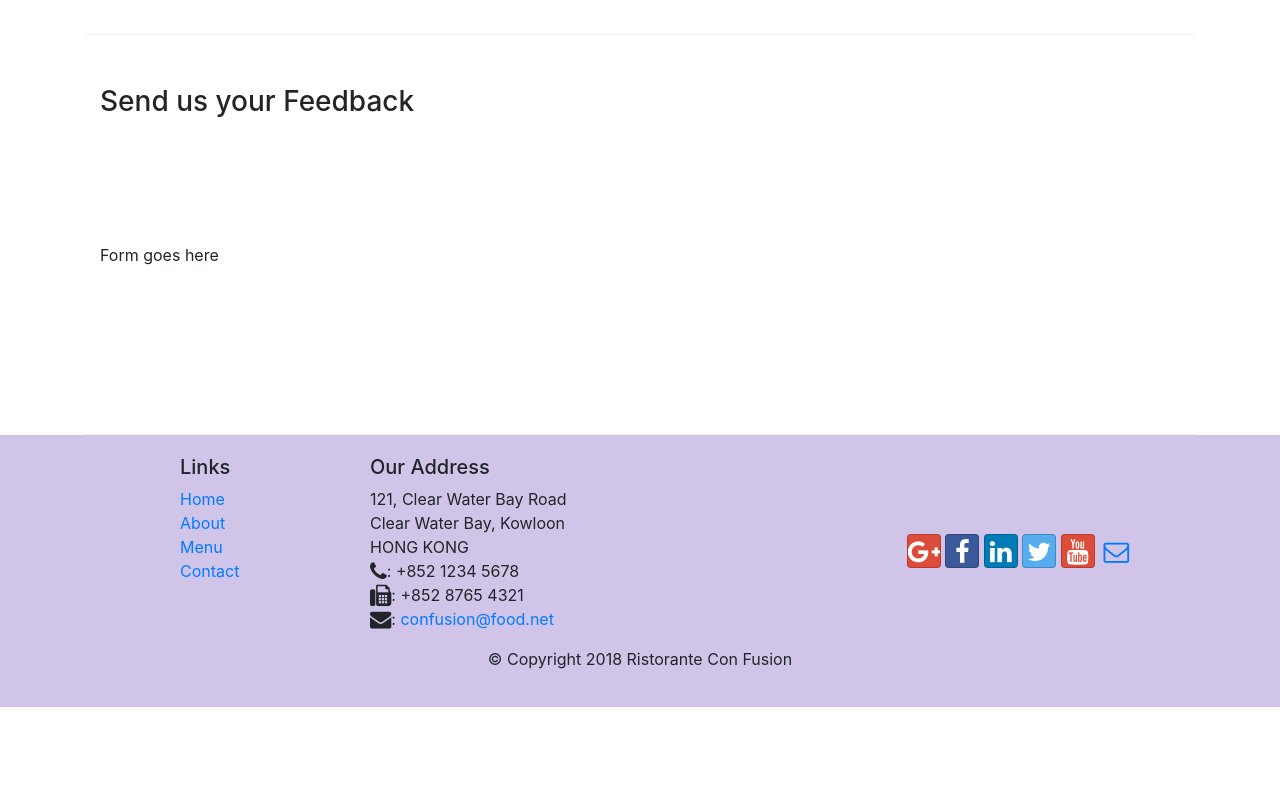
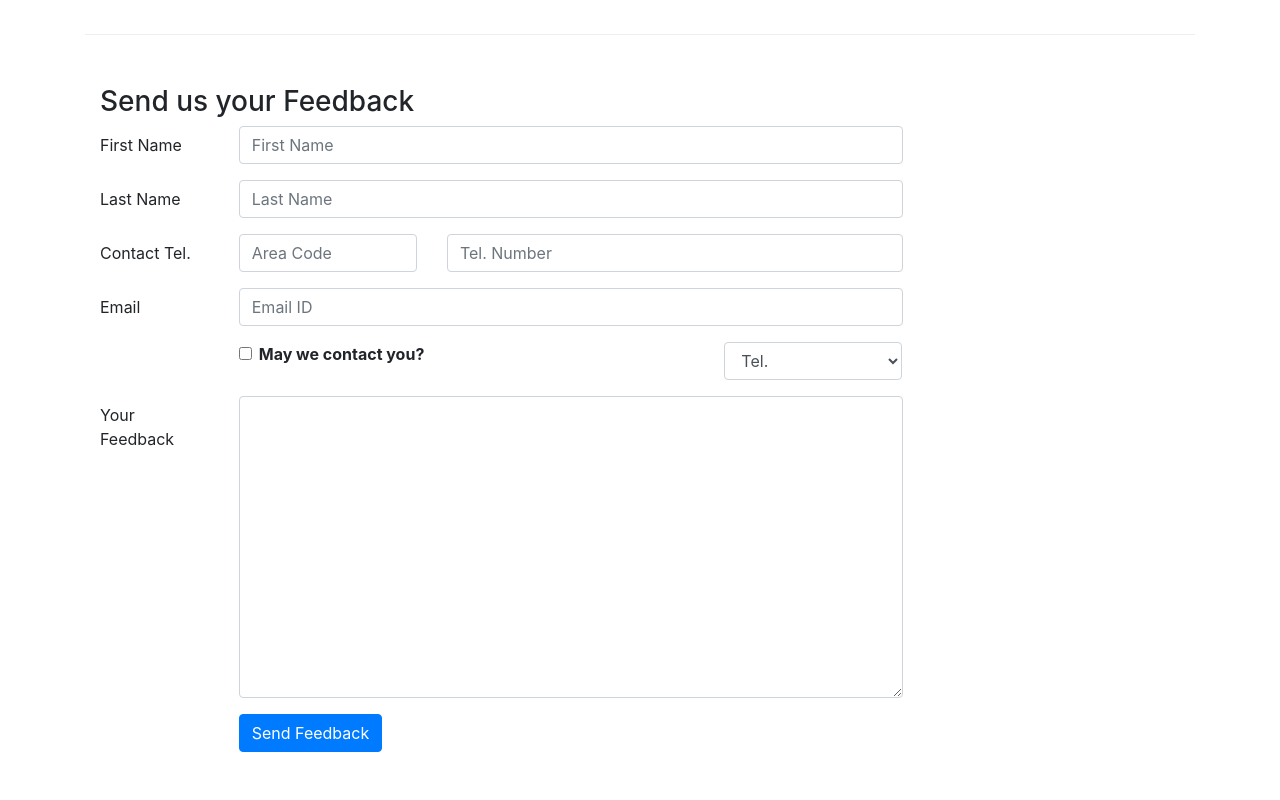
Before and after one commit to Gauravchandrabhan/Web_bootstrap, a website: page contactus.html in a window 1280 px wide. Shown: the part 780-1580 px from the top of the page. Before the commit the page ends 1487 px from the top, so only its background shows below. Drawn offline with nearby package versions, Linux system fonts and the light colour scheme.

Commit message:
Added forms

```diff
--- a/contactus.html
+++ b/contactus.html
@@ -92,7 +92,65 @@
               <h3>Send us your Feedback</h3>
            </div>
             <div class="col-12 col-md-9">
-                Form goes here
+                <form action="">
+                    <div class="form-group row">
+                        <label for="firstname" class="col-md-2 col-form-label">First Name</label>
+                        <div class="col-md-10">
+                            <input type="text" class="form-control" id="firstname" name="firstname" placeholder="First Name">
+                        </div>
+                    </div>
+                    <div class="form-group row">
+                        <label for="lastname" class="col-md-2 col-form-label">Last Name</label>
+                        <div class="col-md-10">
+                            <input type="text" class="form-control" id="lastname" name="lastname" placeholder="Last Name">
+                        </div>
+                    </div>
+                    <div class="form-group row">
+                        <label for="telnum" class="col-12 col-md-2 col-form-label">Contact Tel.</label>
+                        <div class="col-5 col-md-3">
+                            <input type="tel" class="form-control" id="areacode" name="areacode" placeholder="Area Code">
+                        </div>
+                        <div class="col-7 col-md-7">
+                            <input type="tel" class="form-control" id="telnum" name="telnum" placeholder="Tel. Number">
+                        </div>
+                    </div>
+                    <div class="form-group row">
+                        <label for="emailid" class="col-md-2 col-form-label">Email</label>
+                        <div class="col-md-10">
+                            <input type="email" class="form-control" id="emailid" name="emailid" placeholder="Email ID">
+                        </div>
+                    </div>
+                    <div class="form-group row">
+                        <div class="col-md-6 offset-md-2">
+                            <div class="form-check">
+                                <input type="checkbox" class="form-check-input" name="approve" id="approve" value="">
+                                <label for="approve" class="form-check-label">
+                                    <strong>May we contact you?</strong>
+                                </label>
+                            </div>
+                        </div>
+                        <div class="col-md-3 offset-md-1">
+                            <select name="" id="" class="form-control">
+                                <option value="">Tel.</option>
+                                <option value="">Email</option>
+                            </select>
+                        </div>
+                    </div>
+                    <div class="form-group row">
+                        <label for="feedback" class="col-md-2 col-form-label">Your Feedback</label>
+                        <div class="col-md-10">
+                            <textarea class="form-control" id="feedback" name="feedback" rows="12">
+                            </textarea>
+                        </div>
+                    </div>
+                    <div class="form-group row">
+                        <div class="offset-md-2 col-md-10">
+                            <button type="submit" class="btn btn-primary">
+                                Send Feedback
+                            </button>
+                        </div>
+                    </div>
+                </form>
             </div>
              <div class="col-12 col-md">
             </div>
```
